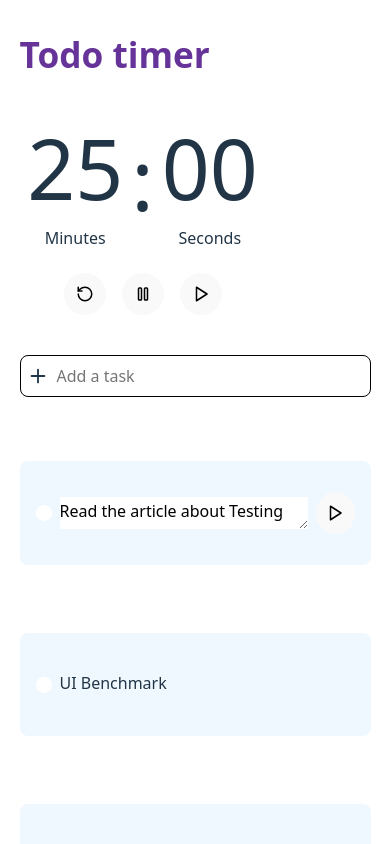
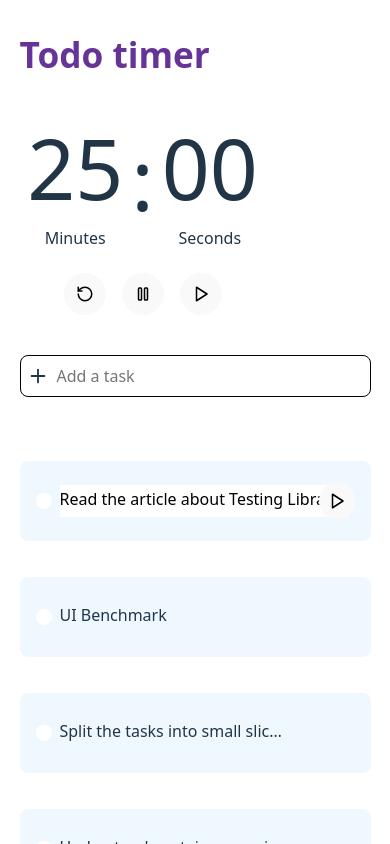
Before and after one commit to meegido/todo-timer, a React (Vite) app: page / in a window 390 px wide. Both pictures are taken after a click on the element "Read the article about Testing Library". Shown: the top 844 px of the page. Built offline with nearby package versions, Linux system fonts and the light colour scheme.

Commit message:
grid layout and card responsive alignment

```diff
--- a/src/components/todo-item/checkbox-done/checkbox-done.tsx
+++ b/src/components/todo-item/checkbox-done/checkbox-done.tsx
@@ -1,4 +1,4 @@
-import { Todo } from '../../../todo-timer';
+import { Todo } from '../../../todo-client';
 import styles from './checkbox-done.module.css';
 
 interface CheckboxDoneProps {
--- a/src/components/todo-item/edit-textarea/edit-textarea.module.css
+++ b/src/components/todo-item/edit-textarea/edit-textarea.module.css
@@ -10,18 +10,25 @@
 
 .input__wrapper {
   height: 32px;
-  width: 100%;
+  min-width: 250px;
+  max-width: 600px;
 }
 
 .input__wrapper textarea {
-  height: inherit;
-  width: inherit;
+  width: auto;
+  min-width: 18em;
+  height: 2em;
+  overflow: auto;
   line-height: 1.8;
   border: none;
   resize: both;
   outline: none;
   transition: border-color 0.2s ease-in-out;
   padding: 0;
+
+  @media (min-width: 700px) {
+    min-width: 32em;
+  }
 }
 
 .card textarea:focus {
--- a/src/components/todo-item/edit-textarea/edit-textarea.tsx
+++ b/src/components/todo-item/edit-textarea/edit-textarea.tsx
@@ -31,7 +31,6 @@ const EditTextarea: React.FC<EditTextareaProps> = ({
         aria-label="Edit your todo title"
         placeholder={todo.title}
         maxLength={200}
-        rows={1}
         value={editTodoValue || todo.title}
         onChange={(event) => {
           setEditTodoValue(event.target.value);
--- a/src/components/todo-item/todo-item.module.css
+++ b/src/components/todo-item/todo-item.module.css
@@ -9,103 +9,45 @@
 }
 
 .card {
-  display: flex;
+  /* display: flex;
   align-items: center;
   gap: 8px;
   flex: 1 1 calc(33.333% - 16px);
   max-width: 550px;
+   */
+  display: grid;
+  grid-template-columns: 1fr 1fr;
+  gap: 0;
+  align-items: center;
+  padding: 1rem;
+  border-radius: 8px;
   height: 80px;
-  padding: 2rem 1rem;
-  border-radius: 8px;
   background: aliceblue;
-
-  @media (min-width: 1440px) {
-    max-width: 550px;
-  }
-
-  @media (min-width: 1520px) {
-    max-width: 414px;
-  }
-
-  @media (min-width: 1920px) {
-    max-width: 466px;
-  }
-
-  @media (min-width: 2560px) {
-    max-width: 636px;
-  }
+  min-width: 324px;
+  max-width: 680px;
 }
 
-.card__green {
-  display: flex;
-  align-items: center;
-  gap: 8px;
-  flex: 1 1 calc(33.333% - 16px);
-  max-width: 550px;
-  height: 80px;
-  padding: 2rem 1rem;
-  border-radius: 8px;
-  background: aquamarine;
-
-  @media (min-width: 1440px) {
-    max-width: 550px;
-  }
-
-  @media (min-width: 1520px) {
-    max-width: 414px;
-  }
-
-  @media (min-width: 1920px) {
-    max-width: 466px;
-  }
-
-  @media (min-width: 2560px) {
-    max-width: 636px;
-  }
+.card button {
+  width: 36px;
+  height: 36px;
+  border-radius: 50%;
+  justify-self: end;
 }
 
-.card__yellow {
-  display: flex;
-  align-items: center;
-  gap: 8px;
-
-  width: 100%;
-  height: 80px;
-  padding: 2rem 1rem;
-  border-radius: 8px;
-  background: rgba(239, 239, 83, 0.892);
-
-  @media (min-width: 1440px) {
-    max-width: 550px;
-  }
-
-  @media (min-width: 1520px) {
-    max-width: 414px;
-  }
-
-  @media (min-width: 1920px) {
-    max-width: 466px;
-  }
-
-  @media (min-width: 2560px) {
-    max-width: 636px;
-  }
+.hidden {
+  display: none;
 }
 
 .content__wrapper {
   display: flex;
-  width: 100%;
+  min-width: 250px;
+  max-width: 600px;
   justify-content: flex-start;
   gap: 8px;
-}
 
-.controls__wrapper {
-  display: flex;
-  flex-direction: flex-end;
-}
-
-.hidden {
-  display: none;
+  @media (min-width: 750px) {
+    width: 100%;
+  }
 }
 
 .todo__title,
--- a/src/components/todo-list/todo-list.module.css
+++ b/src/components/todo-list/todo-list.module.css
@@ -1,13 +1,23 @@
 .list__wrapper {
-  display: flex;
-  flex-direction: column;
-  gap: 68px;
+  display: grid;
+  grid-template-columns: 1fr;
+  gap: 36px;
   padding: 4em 0;
   max-width: var(--container-width);
   width: 100%;
 
-  @media (min-width: 768px) {
-    flex-direction: row;
-    flex-wrap: wrap;
+  @media (min-width: 750px) {
+    gap: 24px;
+    grid-template-columns: 1fr 1fr;
+    grid-column: auto;
+    grid-row: auto;
+  }
+
+  @media (min-width: 1440px) {
+    gap: 36px;
+  }
+
+  @media (min-width: 1440px) {
+    grid-template-columns: 1fr 1fr 1fr;
   }
 }
--- a/src/components/todo-list/todo-list.tsx
+++ b/src/components/todo-list/todo-list.tsx
@@ -1,7 +1,7 @@
 import styles from './todo-list.module.css';
-import { Todo } from '../../todo-timer';
 import TodoItem from '../todo-item/todo-item';
 import React from 'react';
+import { Todo } from '../../todo-client';
 
 interface TodoListProps {
   todos: Todo[];
--- a/src/main.css
+++ b/src/main.css
@@ -37,10 +37,14 @@
   isolation: isolate;
 }
 
+html {
+  box-sizing: border-box;
+}
+
 *,
 *::before,
 *::after {
-  box-sizing: border-box;
+  box-sizing: inherit;
 }
 
 * {
@@ -131,7 +135,7 @@ p {
 button {
   border-radius: 8px;
   border: 1px solid transparent;
-  padding: 0.6em 1.2em;
+  /* padding: 0.6em 1.2em; */
   font-size: 1em;
   font-weight: 500;
   font-family: inherit;
```
Also changed, not shown: 1 other file (tests, documents, lock files or other folders).
